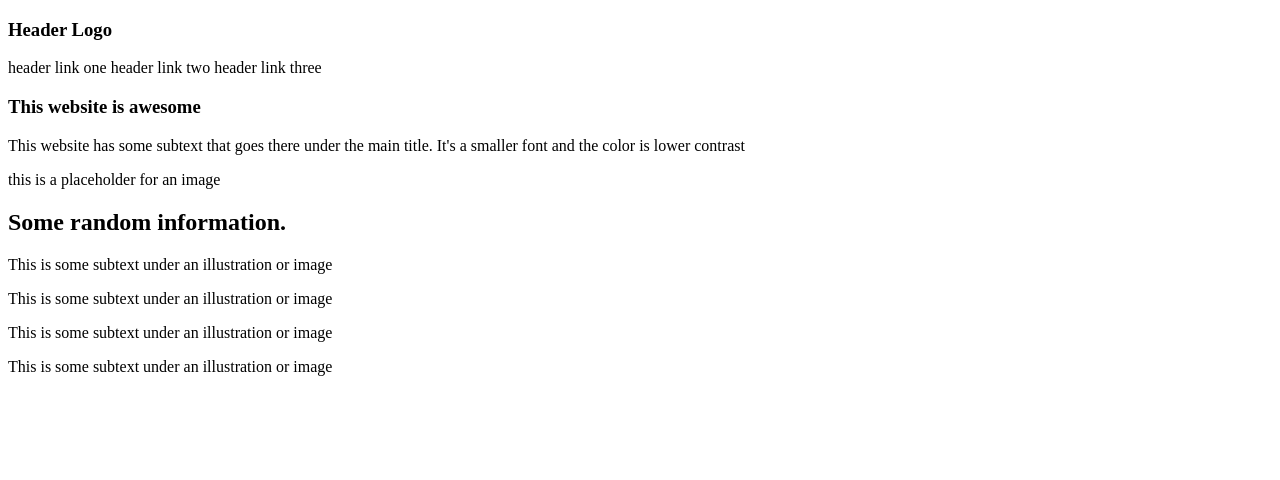
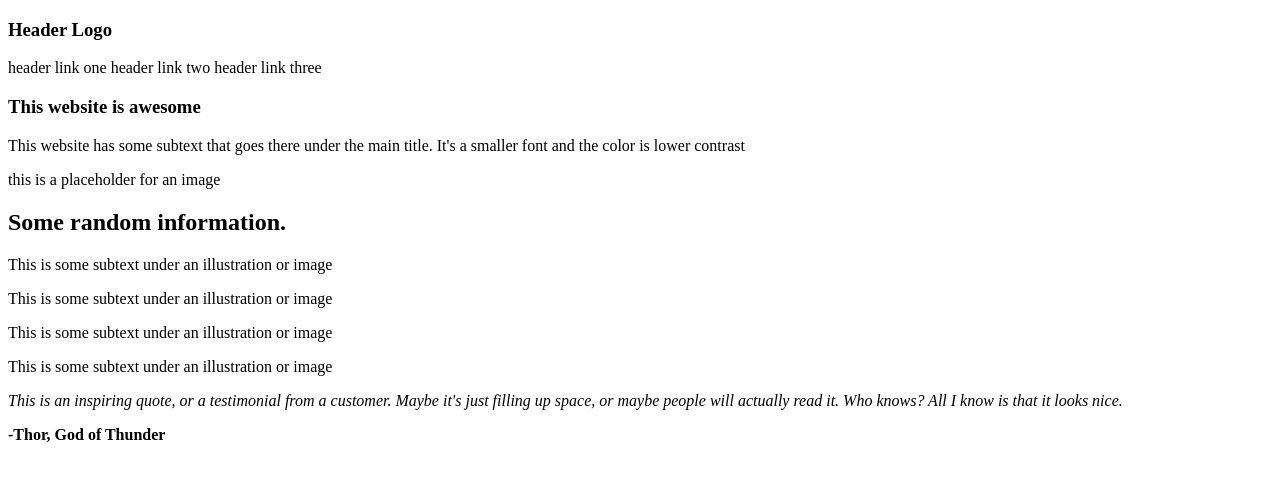
Before and after one commit to ZiemniakZPieca/odin-landing-page, a plain HTML site: page index.html in a window 1280 px wide. Drawn offline with Linux system fonts and the light colour scheme.

Commit message:
added cite section

```diff
--- a/index.html
+++ b/index.html
@@ -49,6 +49,10 @@
                 </section>
             </section>
         </section>
+        <section>
+            <p><em>This is an inspiring quote, or a testimonial from a customer. Maybe it's just filling up space, or maybe people will actually read it. Who knows? All I know is that it looks nice.</em></p>
+            <p><strong>-Thor, God of Thunder</strong></p>
+        </section>
     </main>
 </body>
 </html>
```
